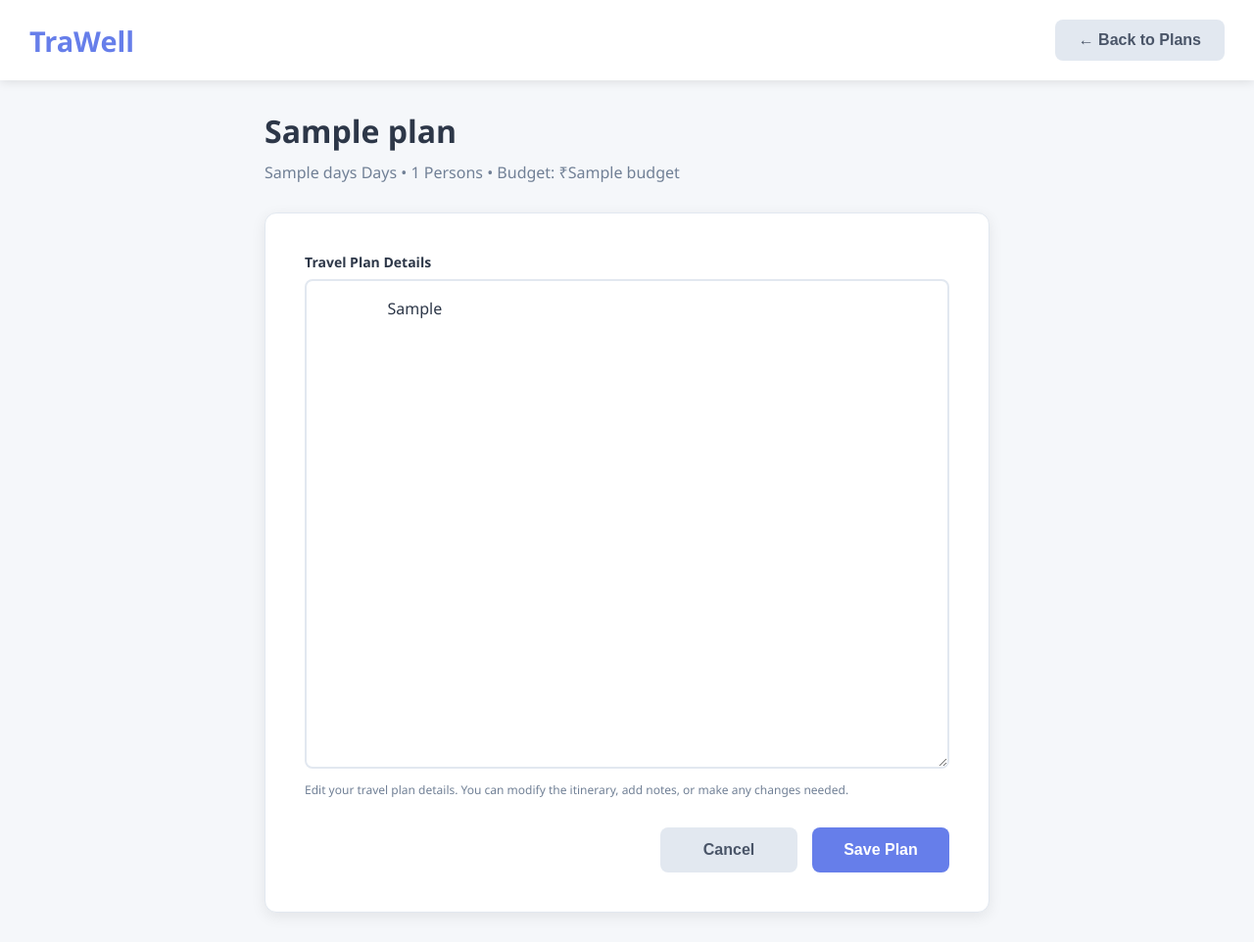
After one commit to chaitanyavaddi/trawell, a FastAPI app: template templates/new_plan_edit.html in a window 1280 px wide. The commit adds this page. Shown: the whole page at 98% size. Run offline with FastAPI, Linux system fonts and the light colour scheme; the template is opened without the code that fills it: most values are stand-ins (such as "Sample title", 1, 10 or a date in 2020); parts of the project's set-up code (start-up, migrations or seed data) failed here and were passed over.

```diff
--- a/src/routes/dashboard.py
+++ b/src/routes/dashboard.py
@@ -4,6 +4,8 @@ from supabase import create_client
 from fastapi.responses import RedirectResponse, JSONResponse
 
 from utils import get_loggedin_user
+
+from src.config.db import db
 
 router = APIRouter()
 templates = Jinja2Templates(directory="templates")
@@ -12,5 +14,7 @@ templates = Jinja2Templates(directory="templates")
 def dashboard(request: Request):
     user = get_loggedin_user(request)
     if user:
-        return templates.TemplateResponse('dashboard.html', {'request': request})
+        result = db.table('travel_plans').select('*').eq('user_id', user.id).execute()
+        print(result.data)
+        return templates.TemplateResponse('dashboard.html', {'request': request, 'plans': result.data})
     return RedirectResponse('/login')
--- /dev/null
+++ b/templates/new_plan_edit.html
@@ -0,0 +1,245 @@
+<!DOCTYPE html>
+<html lang="en">
+<head>
+    <meta charset="UTF-8">
+    <meta name="viewport" content="width=device-width, initial-scale=1.0">
+    <title>Edit Plan - TraWell</title>
+    <style>
+        * {
+            margin: 0;
+            padding: 0;
+            box-sizing: border-box;
+        }
+
+        body {
+            font-family: 'Segoe UI', Tahoma, Geneva, Verdana, sans-serif;
+            background: #f5f7fa;
+            color: #333;
+        }
+
+        .header {
+            background: white;
+            padding: 20px 30px;
+            box-shadow: 0 2px 10px rgba(0,0,0,0.1);
+            display: flex;
+            justify-content: space-between;
+            align-items: center;
+        }
+
+        .logo {
+            font-size: 1.8rem;
+            font-weight: 700;
+            color: #667eea;
+        }
+
+        .back-btn {
+            background: #e2e8f0;
+            color: #4a5568;
+            border: none;
+            padding: 12px 24px;
+            border-radius: 8px;
+            font-size: 16px;
+            font-weight: 600;
+            cursor: pointer;
+            transition: all 0.3s ease;
+        }
+
+        .back-btn:hover {
+            background: #cbd5e0;
+            transform: translateY(-1px);
+        }
+
+        .main {
+            padding: 30px;
+            max-width: 800px;
+            margin: 0 auto;
+        }
+
+        .page-title {
+            font-size: 2rem;
+            margin-bottom: 10px;
+            color: #2d3748;
+        }
+
+        .page-subtitle {
+            color: #718096;
+            font-size: 1rem;
+            margin-bottom: 30px;
+        }
+
+        .form-container {
+            background: white;
+            border-radius: 12px;
+            padding: 40px;
+            box-shadow: 0 4px 15px rgba(0,0,0,0.08);
+            border: 1px solid #e2e8f0;
+        }
+
+        .form-group {
+            margin-bottom: 25px;
+        }
+
+        .form-label {
+            display: block;
+            font-weight: 600;
+            color: #2d3748;
+            margin-bottom: 8px;
+            font-size: 14px;
+        }
+
+        .form-textarea {
+            width: 100%;
+            min-height: 500px;
+            padding: 16px;
+            border: 2px solid #e2e8f0;
+            border-radius: 8px;
+            font-size: 16px;
+            font-family: 'Segoe UI', Tahoma, Geneva, Verdana, sans-serif;
+            line-height: 1.6;
+            transition: all 0.3s ease;
+            background: white;
+            color: #2d3748;
+            resize: vertical;
+        }
+
+        .form-textarea:focus {
+            outline: none;
+            border-color: #667eea;
+            box-shadow: 0 0 0 3px rgba(102, 126, 234, 0.1);
+        }
+
+        .form-textarea::placeholder {
+            color: #a0aec0;
+        }
+
+        .form-actions {
+            display: flex;
+            gap: 15px;
+            margin-top: 30px;
+            justify-content: flex-end;
+        }
+
+        .btn {
+            padding: 14px 28px;
+            border: none;
+            border-radius: 8px;
+            font-size: 16px;
+            font-weight: 600;
+            cursor: pointer;
+            transition: all 0.3s ease;
+            min-width: 140px;
+        }
+
+        .btn-primary {
+            background: #667eea;
+            color: white;
+        }
+
+        .btn-primary:hover {
+            background: #5a67d8;
+            transform: translateY(-1px);
+        }
+
+        .btn-secondary {
+            background: #e2e8f0;
+            color: #4a5568;
+        }
+
+        .btn-secondary:hover {
+            background: #cbd5e0;
+        }
+
+        .form-help {
+            font-size: 12px;
+            color: #718096;
+            margin-top: 8px;
+        }
+
+        @media (max-width: 768px) {
+            .header {
+                padding: 15px 20px;
+            }
+
+            .logo {
+                font-size: 1.5rem;
+            }
+
+            .back-btn {
+                padding: 10px 16px;
+                font-size: 14px;
+            }
+
+            .main {
+                padding: 20px;
+            }
+
+            .page-title {
+                font-size: 1.5rem;
+            }
+
+            .page-subtitle {
+                font-size: 0.9rem;
+            }
+
+            .form-container {
+                padding: 30px 20px;
+            }
+
+            .form-textarea {
+                min-height: 400px;
+                font-size: 14px;
+            }
+
+            .form-actions {
+                flex-direction: column-reverse;
+            }
+
+            .btn {
+                width: 100%;
+            }
+        }
+    </style>
+</head>
+<body>
+    <header class="header">
+        <div class="logo">TraWell</div>
+        <button class="back-btn">← Back to Plans</button>
+    </header>
+
+    <main class="main">
+        <h1 class="page-title">{{ plan.title }}</h1>
+        <p class="page-subtitle">{{ plan.days }} Days • {{ plan.persons_count }} Persons • Budget: ₹{{ plan.budget}}</p>
+
+        <div class="form-container">
+            <form action="/plans/save" method="post">
+                <div class="form-group">
+                    <input name='plan_id' value="{{ plan.id }}" hidden>
+                    <label class="form-label" for="planContent">Travel Plan Details</label>
+                    <textarea
+                        id="planContent"
+                        name="planContent"
+                        class="form-textarea"
+                        placeholder="Enter your detailed travel plan here..."
+                        required
+                    >
+                {{ plan.ai_plan }}
+
+                </textarea>
+                    <div class="form-help">Edit your travel plan details. You can modify the itinerary, add notes, or make any changes needed.</div>
+                </div>
+
+                <div class="form-actions">
+                    <button type="button" class="btn btn-secondary" onclick="history.back()">
+                        Cancel
+                    </button>
+                    <button type="submit" class="btn btn-primary">
+                        Save Plan
+                    </button>
+                </div>
+            </form>
+        </div>
+    </main>
+
+
+</body>
+</html>
```
Also changed, not shown: src/integrations/openai.py (+35 -27 lines), src/routes/plans.py (+27 -10 lines), templates/dashboard.html (+11 -71 lines).
